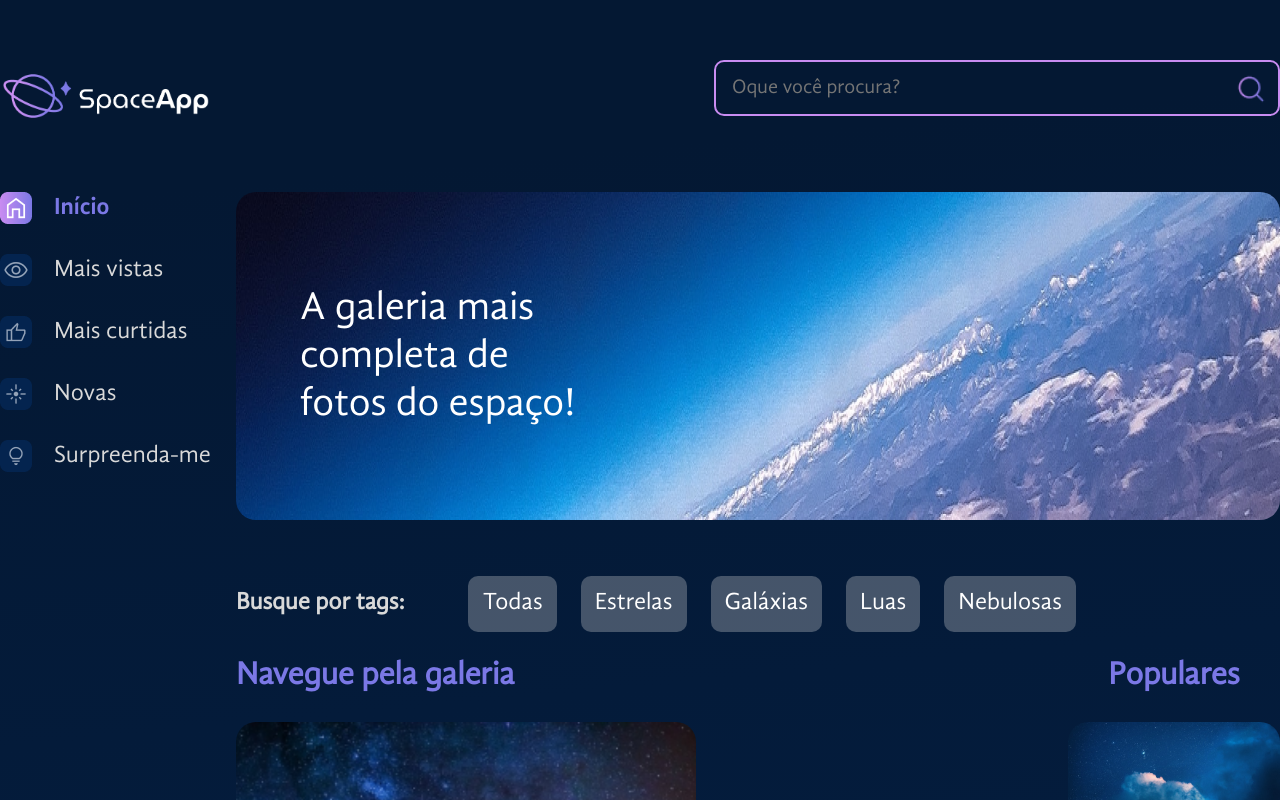
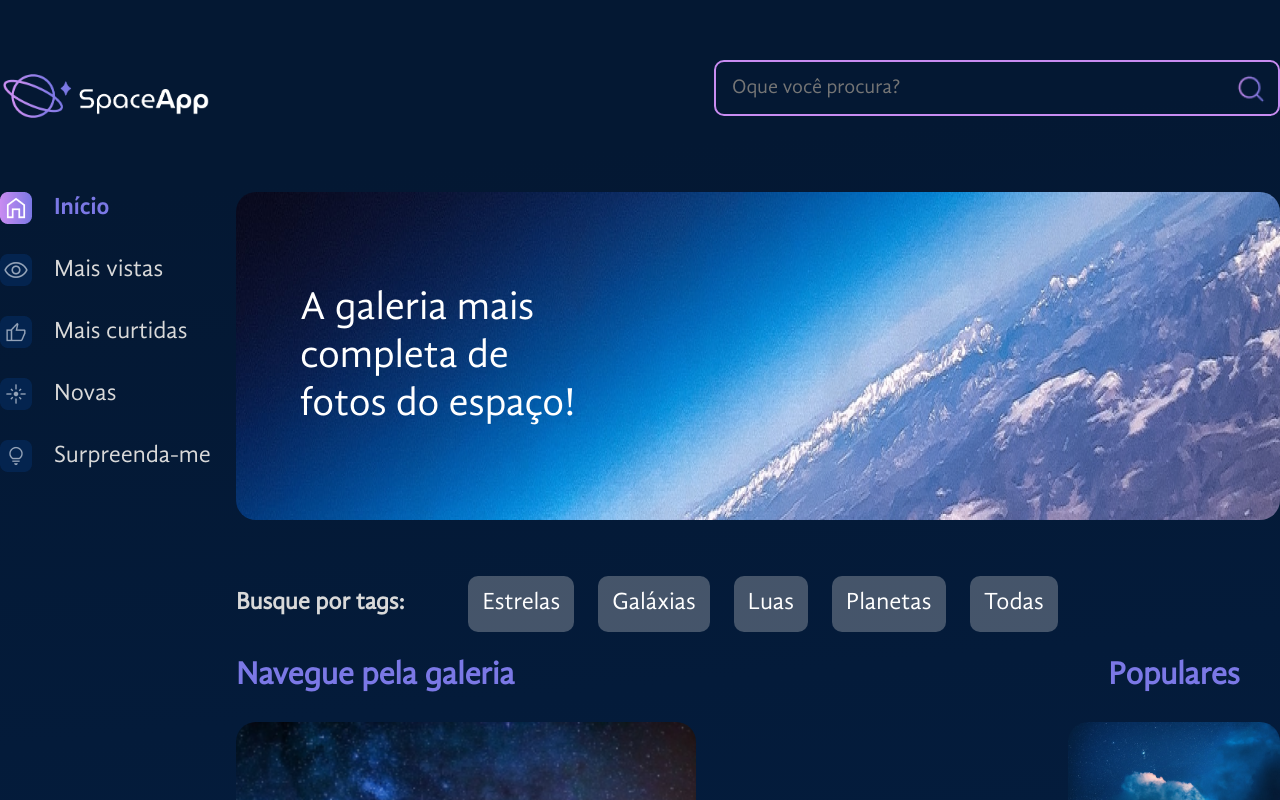
Before and after one commit to Edulira17/Space-app, a React (Vite) app: page / in a window 1280 px wide. Shown: the top 800 px of the page. Built offline with nearby package versions, Linux system fonts and the light colour scheme.

Commit message:
Adicionando funcionalidade de filtro usando hooks: useState, useEffect

```diff
--- a/src/App.jsx
+++ b/src/App.jsx
@@ -11,7 +11,7 @@ import bannerBackground from "./assets/banner.png";
 import Galeria from "./components/Galeria";
 
 import fotos from "./fotos.json";
-import { useState } from "react";
+import { useState, useEffect } from "react";
 import ModalZoom from "./components/ModalZoom";
 
 // Background Gradient:
@@ -46,8 +46,27 @@ const ConteudoGaleria = styled.section`
 const App = () => {
   const [fotosGaleria, setFotosGaleria] = useState(fotos);
   const [fotoSelecionada, setFotoSelecionada] = useState(null);
+  const [filtro, setFiltro] = useState('')
+  const [tag, setTag] = useState(0)
+
+  // Filtro de busca por imagens:
+  useEffect(() => {
+    const fotosFiltradas = fotos.filter(foto => {
+      const filtroPorTag = !tag || foto.tagId === tag;
+      const filtroPorTitulo = !filtro || foto.titulo.toLowerCase().includes(filtro.toLowerCase());
+      return filtroPorTag && filtroPorTitulo;
+    })
+    setFotosGaleria(fotosFiltradas)
+  }, [filtro, tag])
 
   const aoAlternarFavorito = (foto) => {
+    if(foto.id === fotoSelecionada?.id){
+      setFotoSelecionada({
+        ...fotoSelecionada,
+        favorita: !fotoSelecionada.favorita
+      })
+    }
+
     setFotosGaleria(
       fotosGaleria.map((fotoDaGaleria) => {
         return {
@@ -84,6 +103,7 @@ const App = () => {
       <ModalZoom
         foto={fotoSelecionada}
         aoFechar={() => setFotoSelecionada(null)}
+        aoAlternarFavorito={aoAlternarFavorito}
       />
     </FundoGradient>
   );
--- a/src/components/CampoTexto/index.jsx
+++ b/src/components/CampoTexto/index.jsx
@@ -35,8 +35,8 @@ const IconeLupa = styled.img`
 const CampoTexto = (props) => {
     return (
         <ContainerEstilizado>
-            <CampoTextoEstilizado placeholder="Oque você procura?" {...props} />
-            <IconeLupa src={search} alt="ícone de lupa"/>
+            <CampoTextoEstilizado onChange={(evento) => { setFiltro(evento.target.value) }} type="text" placeholder="Oque você procura?" />
+            <IconeLupa src={search} alt="ícone de lupa" />
         </ContainerEstilizado>
     )
 }
--- a/src/components/Galeria/Tags/index.jsx
+++ b/src/components/Galeria/Tags/index.jsx
@@ -37,12 +37,12 @@ const Div = styled.div`
 `
 
 
-const Tags = () => {
+const Tags = ({setTag}) => {
     return (
         <ContainerTags>
             <TagTitulo>Busque por tags:</TagTitulo>
             <Div>
-                {tags.map(tag => <Tag key={tag.id}>{tag.titulo}</Tag>)}
+                {tags.map(tag => <Tag key={tag.id} onClick={() => setTag(tag.tag)}>{tag.titulo}</Tag>)}
             </Div>
         </ContainerTags>
     )
--- a/src/components/Galeria/Tags/tags.json
+++ b/src/components/Galeria/Tags/tags.json
@@ -1,22 +1,26 @@
 [
     {
         "id": 0,
-        "titulo": "Todas"
+        "titulo": "Estrelas",
+        "tag": 1
     },
     {
         "id": 1,
-        "titulo": "Estrelas"
+        "titulo": "Galáxias",
+        "tag": 2
     },
     {
         "id": 2,
-        "titulo": "Galáxias"
+        "titulo": "Luas",
+        "tag": 3
     },
     {
         "id": 3,
-        "titulo": "Luas"
+        "titulo": "Planetas",
+        "tag": 4
     },
     {
         "id": 4,
-        "titulo": "Nebulosas"
+        "titulo": "Todas"
     }
 ]
--- a/src/components/Galeria/index.jsx
+++ b/src/components/Galeria/index.jsx
@@ -22,10 +22,10 @@ const ImagensContainer = styled.section`
   gap: 24px;
 `
 
-const Galeria = ({ fotos = [], aoFotoSelecionada, aoAlternarFavorito }) => {
+const Galeria = ({ fotos = [], aoFotoSelecionada, aoAlternarFavorito, setTag }) => {
   return (
     <>
-      <Tags />
+      <Tags setTag={setTag}/>
       <GaleriaContainer>
         <SectionFluid>
           <Titulo>Navegue pela galeria</Titulo>
--- a/src/components/ModalZoom/index.jsx
+++ b/src/components/ModalZoom/index.jsx
@@ -29,13 +29,13 @@ const DialogEstilizado = styled.dialog`
     }
 `
 
-const ModalZoom = ({ foto, aoFechar }) => {
+const ModalZoom = ({ foto, aoFechar, aoAlternarFavorito }) => {
     return (
         <>
             {foto && <>
                 <Overlay />
                 <DialogEstilizado open={!!foto} onClose={aoFechar}>
-                    <Imagem foto={foto} expandida={true} />
+                    <Imagem foto={foto} expandida={true} aoAlternarFavorito={aoAlternarFavorito} />
                     <form method="dialog">
                         <BotaoIcone>
                             <img src="/icones/close.png" alt="Icone fechar" />
```
